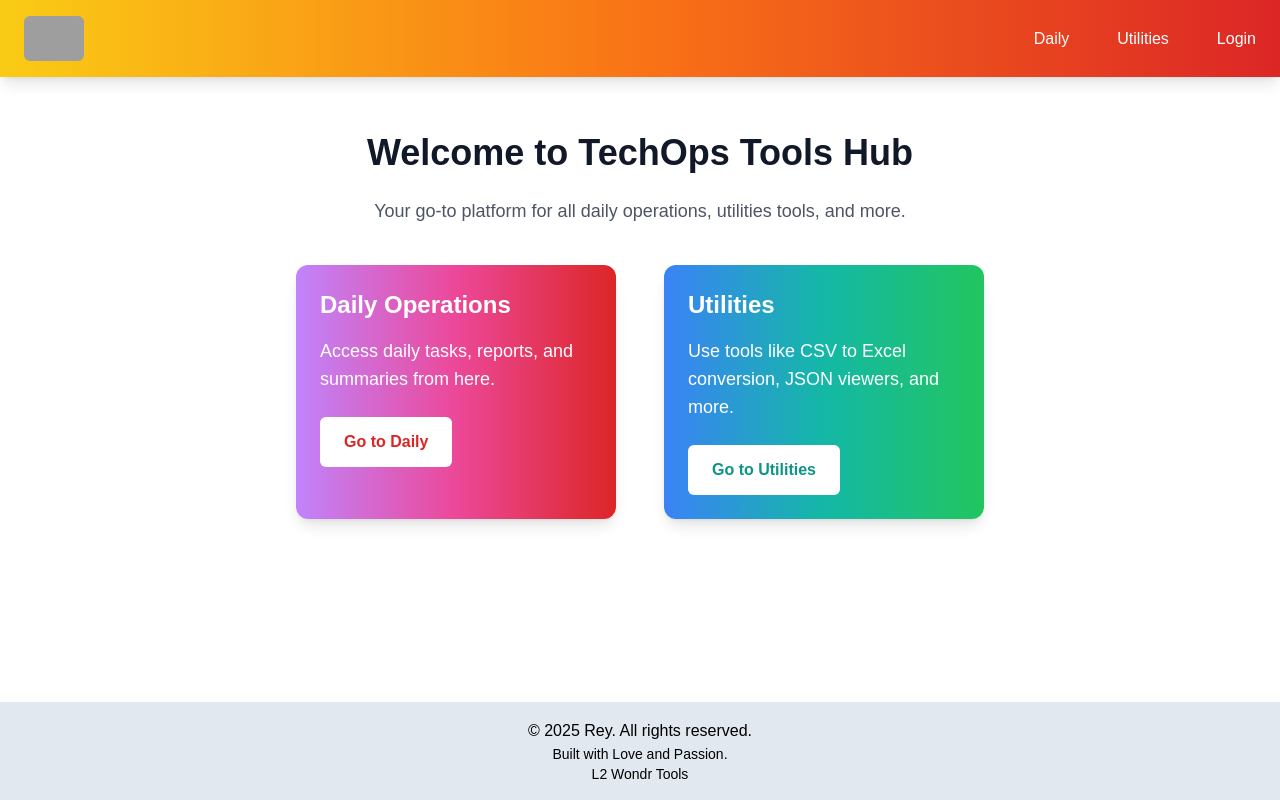
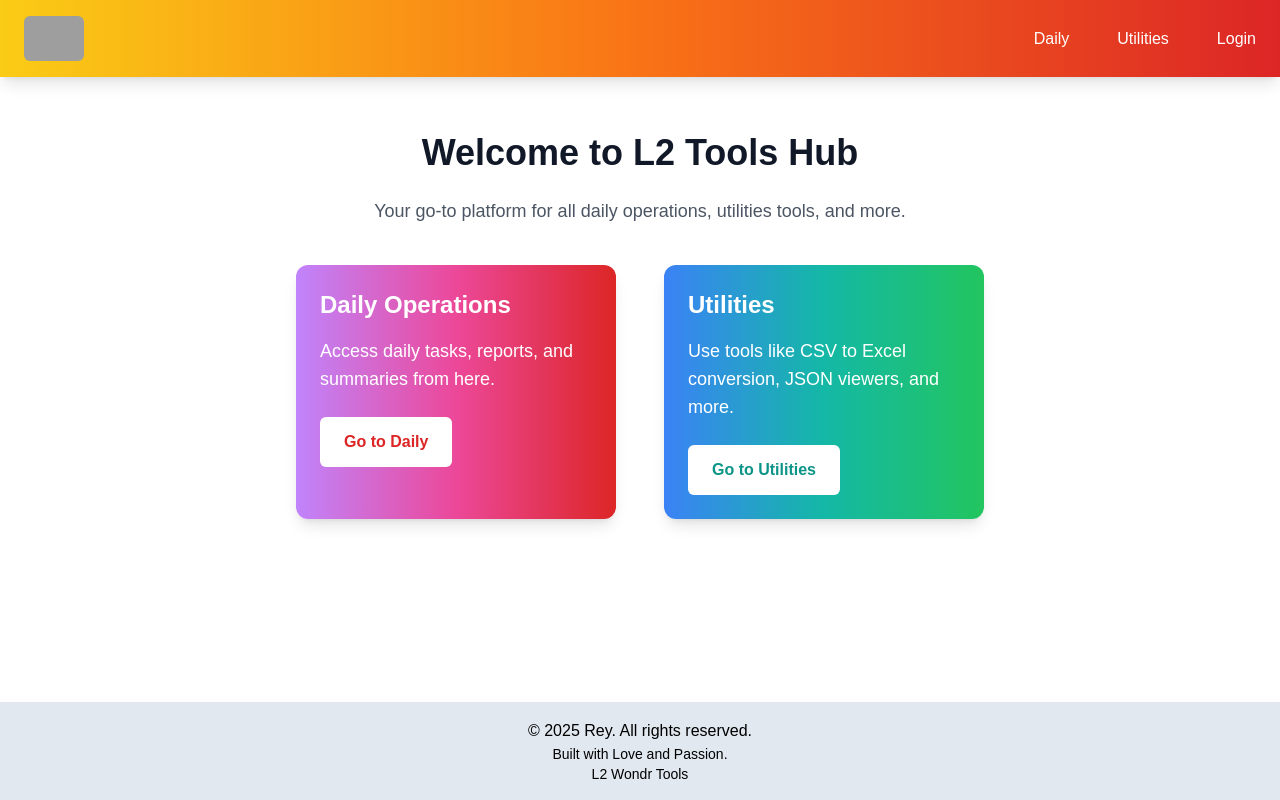
Before and after one commit to rey4799/TechOps-Tools-Hub, a Next.js app: page / in a window 1280 px wide. Built offline with nearby package versions, Linux system fonts and the light colour scheme; grey boxes are pictures that could not be loaded.

Commit message:
temporary

```diff
--- a/src/app/page.js
+++ b/src/app/page.js
@@ -3,7 +3,7 @@ const HomeScreen = () => {
     <div>
       {/* Content Page */}
       <main className="flex-1 container mx-auto p-8">
-        <h1 className="text-4xl font-bold text-center text-gray-900 mb-6">Welcome to TechOps Tools Hub</h1>
+        <h1 className="text-4xl font-bold text-center text-gray-900 mb-6">Welcome to L2 Tools Hub</h1>
         <p className="text-center text-lg text-gray-600 mb-10">
           Your go-to platform for all daily operations, utilities tools, and more.
         </p>
```
Also changed, not shown: 1 other file (tests, documents, lock files or other folders).
